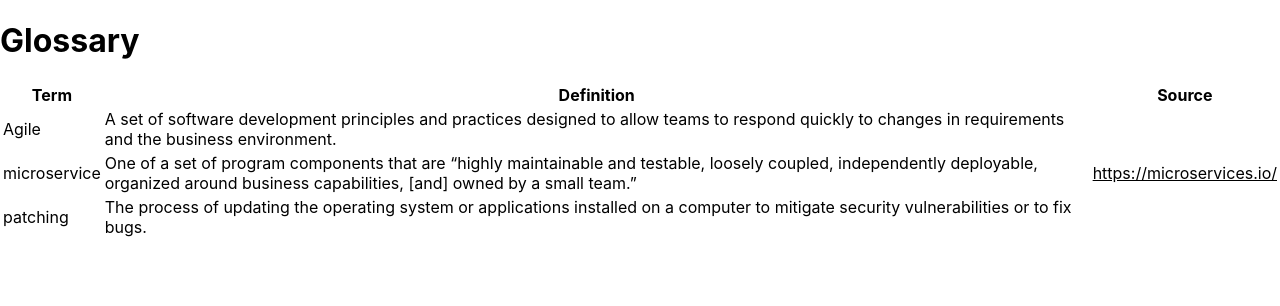
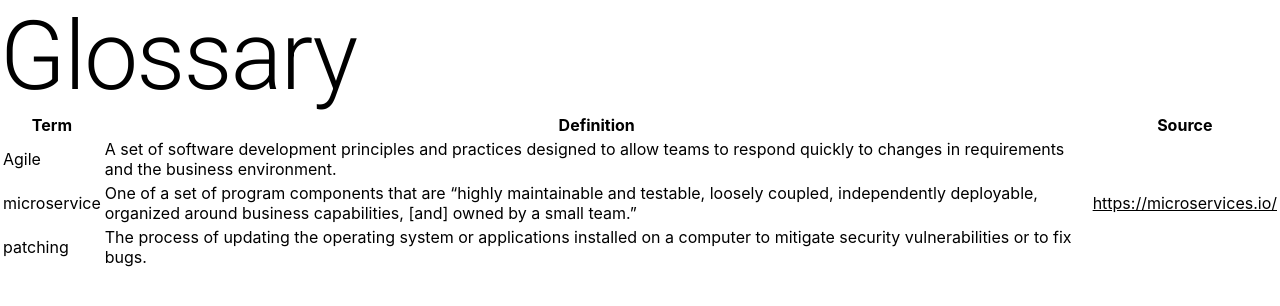
Before and after one commit to lgolding/glossary-next, a Next.js app: page /glossary in a window 1280 px wide. Shown: the top 306 px of the page. Built offline with nearby package versions, Linux system fonts and the light colour scheme.

Commit message:
Style the list of terms page and add a Layout.

```diff
--- /dev/null
+++ b/components/Layout.tsx
@@ -0,0 +1,19 @@
+import Head from "next/head";
+import { FC, Fragment, ReactNode } from "react";
+
+const Layout: FC<{ children: ReactNode }> = ({ children }) => {
+  return (
+    <Fragment>
+      <Head>
+        <title>Glossary Application</title>
+        <link
+          rel="stylesheet"
+          href="https://fonts.googleapis.com/css?family=Roboto:300,400,500,700&display=swap"
+        />
+      </Head>
+      {children}
+    </Fragment>
+  );
+};
+
+export default Layout;
--- a/pages/_app.tsx
+++ b/pages/_app.tsx
@@ -1,8 +1,13 @@
-import '../styles/globals.css'
-import type { AppProps } from 'next/app'
+import "../styles/globals.css";
+import Layout from "../components/Layout";
+import type { AppProps } from "next/app";
 
 function MyApp({ Component, pageProps }: AppProps) {
-  return <Component {...pageProps} />
+  return (
+    <Layout>
+      <Component {...pageProps} />
+    </Layout>
+  );
 }
 
-export default MyApp
+export default MyApp;
--- a/pages/glossary/index.tsx
+++ b/pages/glossary/index.tsx
@@ -1,6 +1,8 @@
 import { FC, Fragment } from "react";
 import GlossaryTable from "../../components/GlossaryTable";
 import GlossaryEntry from "../../models/GlossaryEntry";
+import Head from "next/head";
+import Typography from "@mui/material/Typography";
 
 type GlossaryTableProps = {
   entries: GlossaryEntry[];
@@ -8,7 +10,11 @@ type GlossaryTableProps = {
 
 const Glossary: FC<GlossaryTableProps> = ({ entries }) => (
   <Fragment>
-    <h1>Glossary</h1>
+    <Head>
+      <title>List of terms</title>
+      <link rel="icon" href="/favicon.ico" />
+    </Head>
+    <Typography variant="h1">Glossary</Typography>
     <GlossaryTable entries={entries} />
   </Fragment>
 );
```
